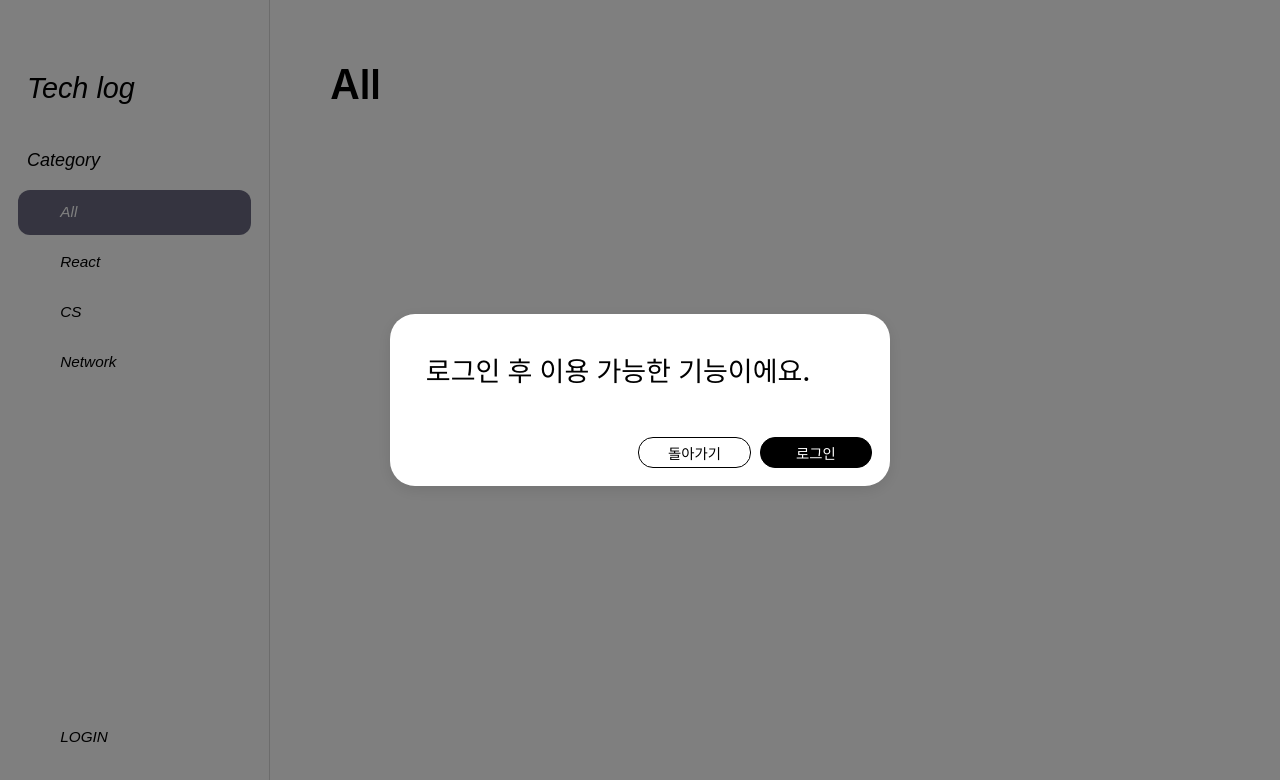
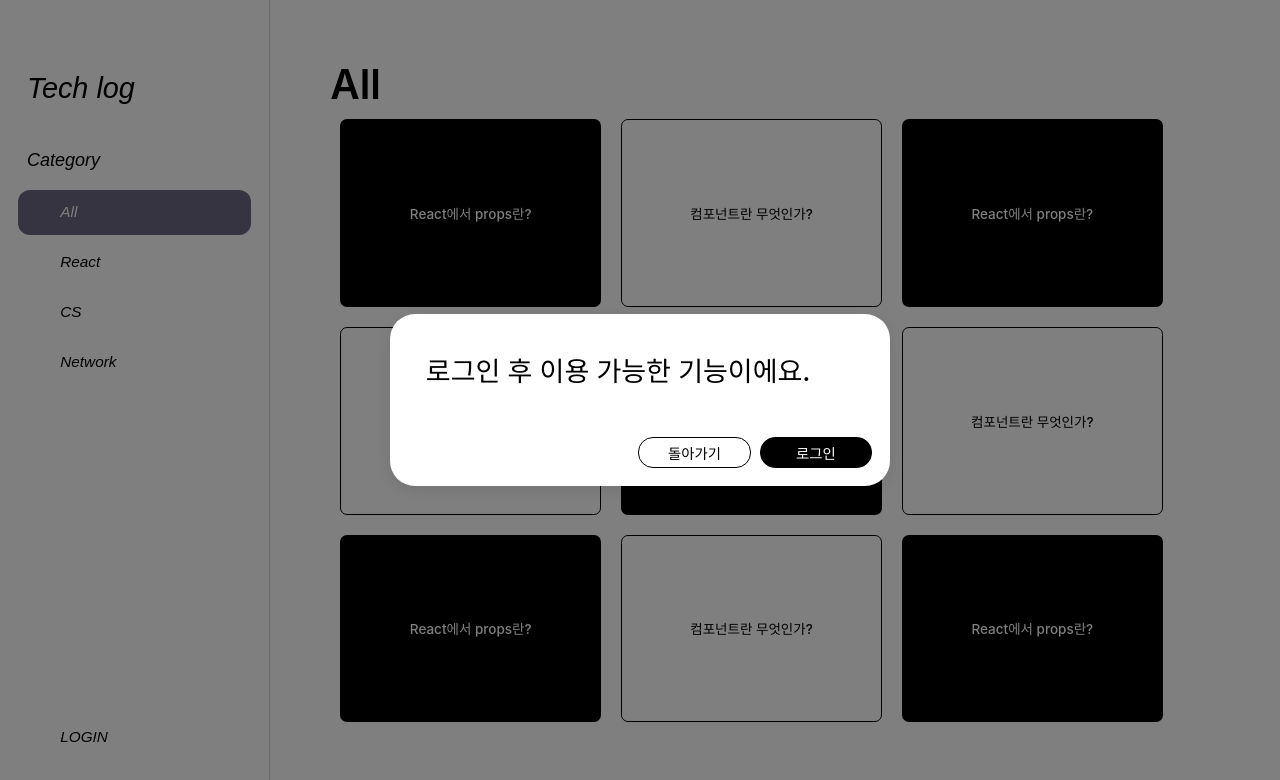
Before and after one commit to prgrms-fe-devcourse/NFE1-1-3-techLog, a React (Create React App) app in the folder frontend/: page / in a window 1280 px wide. Shown: the top 780 px of the page. Built offline with nearby package versions, Linux system fonts and the light colour scheme; a web font is replaced by a local one.

Commit message:
feat: 아이템박스 구현

```diff
--- a/frontend/src/pages/main/index.styles.ts
+++ b/frontend/src/pages/main/index.styles.ts
@@ -12,3 +12,59 @@ export const Container = styled.div`
     font-weight: 600;
   }
 `;
+
+export const MainPage = styled.div`
+  /* border: 1px solid black; */
+  width: 100%;
+`;
+
+export const ItemBox = styled.div`
+  display: grid;
+
+  align-items: center;
+  grid-template-columns: 30% 30% 30%;
+  grid-template-rows: 30% 30% 30%;
+  margin: 10px;
+  grid-gap: 20px;
+  /* border: 1px solid blue; */
+  height: calc(95% - 20px);
+
+  div {
+    display: flex;
+    justify-content: center;
+    align-items: center;
+    height: 100%; // 높이 100%
+    font-size: 1.5rem;
+    font-weight: 500;
+  }
+
+  div:nth-child(even) {
+    border: 1px solid black;
+    border-radius: 7px;
+    background-color: white;
+    color: black;
+  }
+
+  div:nth-child(odd) {
+    border-radius: 7px;
+    background-color: black;
+    color: white;
+  }
+`;
+
+interface ItemProps {
+  content?: string;
+}
+
+export const Item = styled.div.attrs((props: ItemProps) => ({
+  content:
+    props.content && props.content.length > 45
+      ? props.content.slice(0, 45)
+      : props.content || '',
+}))`
+  font-size: ${({ content }) =>
+    content && content.length <= 15 ? '2.5rem' : '2rem'};
+  overflow: hidden;
+  text-overflow: ellipsis;
+  white-space: nowrap;
+`;
--- a/frontend/src/pages/main/index.tsx
+++ b/frontend/src/pages/main/index.tsx
@@ -13,6 +13,7 @@ export default function Main() {
   const handleCancel = () => {
     setIsDialogOpen(false);
   };
+
   return (
     <S.Container>
       {isDialogOpen && (
@@ -25,7 +26,20 @@ export default function Main() {
           cancelTitle="돌아가기"
         />
       )}
-      <h1>{Tabs[activeIndex]}</h1>
+      <S.MainPage>
+        <h1>{Tabs[activeIndex]}</h1>
+        <S.ItemBox>
+          <div>React에서 props란?</div>
+          <div>컴포넌트란 무엇인가?</div>
+          <div>React에서 props란?</div>
+          <div>컴포넌트란 무엇인가?</div>
+          <div>React에서 props란?</div>
+          <div>컴포넌트란 무엇인가?</div>
+          <div>React에서 props란?</div>
+          <div>컴포넌트란 무엇인가?</div>
+          <div>React에서 props란?</div>
+        </S.ItemBox>
+      </S.MainPage>
     </S.Container>
   );
 }
```
